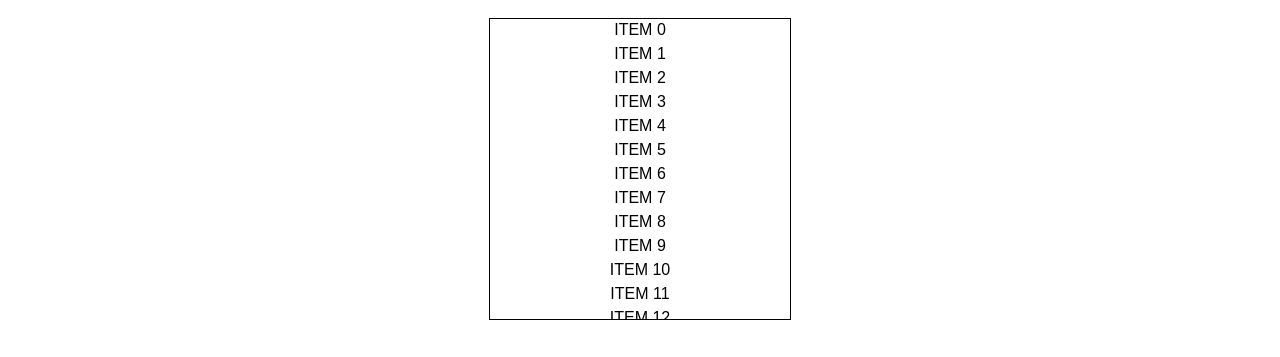
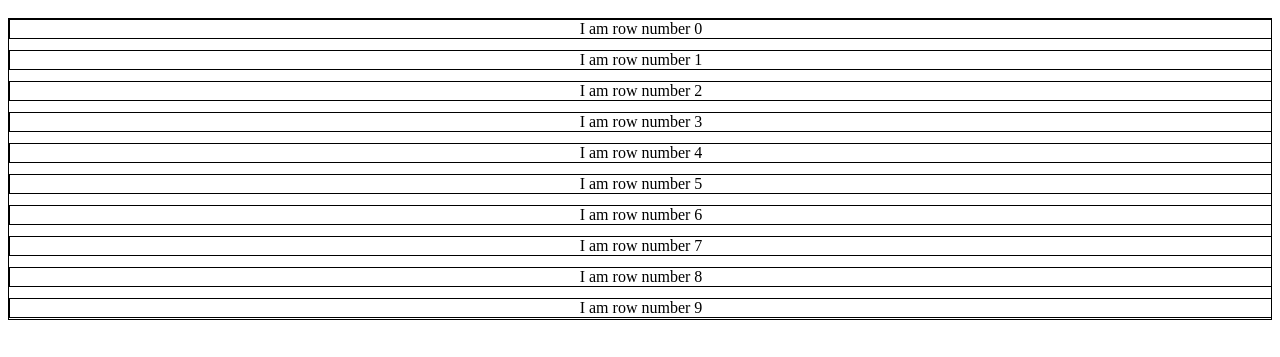
Before and after one commit to PavanAditya/Frontend-Native-Components, a plain HTML site: page virtual-scroll/index.html in a window 1280 px wide. Shown: the part 48-405 px from the top of the page. Drawn offline with Linux system fonts and the light colour scheme.

Commit message:
virtual scroll code cleaned

```diff
--- a/virtual-scroll/index.html
+++ b/virtual-scroll/index.html
@@ -7,7 +7,7 @@
 
 <body align="center">
     <h1>Virtual Scroll</h1>
-    <div id="container" align="center"></div>
+    <div id="placeholder"></div>
 </body>
 <script src="./main.js"></script>
 
--- a/virtual-scroll/main.js
+++ b/virtual-scroll/main.js
@@ -1,160 +1,110 @@
-/**
- * Creates a virtually-rendered scrollable list.
- * @param {object} config
- * @constructor
- */
 function VirtualList(config) {
-    var width = (config && config.w + 'px') || '100%';
-    var height = (config && config.h + 'px') || '100%';
-    var itemHeight = this.itemHeight = config.itemHeight;
+    var width = (config && config.w + "px") || "100%";
+    var height = (this.height = (config && config.h + "px") || "100%");
+    var itemHeight = (this.itemHeight = config.itemHeight);
 
     this.items = config.items;
     this.generatorFn = config.generatorFn;
     this.totalRows = config.totalRows || (config.items && config.items.length);
 
-    var scroller = VirtualList.createScroller(itemHeight * this.totalRows);
+    var totalHeight = itemHeight * this.totalRows;
+    this.scroller = VirtualList.createScroller(totalHeight);
     this.container = VirtualList.createContainer(width, height);
-    this.container.appendChild(scroller);
 
     var screenItemsLen = Math.ceil(config.h / itemHeight);
     // Cache 4 times the number of items that fit in the container viewport
-    this.cachedItemsLen = screenItemsLen * 3;
-    this._renderChunk(this.container, 0);
+    var cachedItemsLen = screenItemsLen * 3;
+    this._renderChunk(this.container, 0, cachedItemsLen / 2);
 
     var self = this;
     var lastRepaintY;
     var maxBuffer = screenItemsLen * itemHeight;
-    var lastScrolled = 0;
-
-    // As soon as scrolling has stopped, this interval asynchronouslyremoves all
-    // the nodes that are not used anymore
-    this.rmNodeInterval = setInterval(function () {
-        if (Date.now() - lastScrolled > 100) {
-            var badNodes = document.querySelectorAll('[data-rm="1"]');
-            for (var i = 0, l = badNodes.length; i < l; i++) {
-                self.container.removeChild(badNodes[i]);
-            }
-        }
-    }, 300);
 
     function onScroll(e) {
-        e = e || window.event; //ie
-        var te = e.target || e.srcElement; //ie
-        var scrollTop = te.scrollTop; // Triggers reflow
+        var scrollTop = e.target.scrollTop;
+        var first = parseInt(scrollTop / itemHeight) - screenItemsLen;
+        first = first < 0 ? 0 : first;
         if (!lastRepaintY || Math.abs(scrollTop - lastRepaintY) > maxBuffer) {
-            var first = parseInt(scrollTop / itemHeight) - screenItemsLen;
-            self._renderChunk(self.container, first < 0 ? 0 : first);
+            self._renderChunk(self.container, first, cachedItemsLen);
             lastRepaintY = scrollTop;
         }
 
-        lastScrolled = Date.now();
         e.preventDefault && e.preventDefault();
     }
 
-    if (this.container.attachEvent)
-        this.container.attachEvent('onscroll', onScroll);
-    else
-        this.container.addEventListener('scroll', onScroll);
+    this.container.addEventListener("scroll", onScroll);
 }
 
-VirtualList.prototype.createRow = function (i) {
+VirtualList.prototype._renderChunk = function (node, fromPos, howMany) {
+    var fragment = document.createDocumentFragment();
+    fragment.appendChild(this.scroller);
+
+    var finalItem = fromPos + howMany;
+    finalItem = finalItem > this.totalRows ? this.totalRows : finalItem;
+
+    for (var i = fromPos; i < finalItem; i++) {
         var item;
-    if (this.generatorFn)
-        item = this.generatorFn(i);
-    else if (this.items) {
-        if (typeof this.items[i] === 'string') {
+        if (this.generatorFn) item = this.generatorFn(i);
+        else {
+            console.log(this.items)
+            if (typeof this.items[i] === "string") {
                 var itemText = document.createTextNode(this.items[i]);
-            item = document.createElement('div');
-            item.style.height = this.itemHeight + 'px';
+                item = document.createElement("div");
+                item.style.height = this.height;
                 item.appendChild(itemText);
             } else {
                 item = this.items[i];
             }
         }
 
-    item.classname = 'vrow';
-    item.style.position = 'absolute';
-    item.style.top = (i * this.itemHeight) + 'px';
-    return item;
-};
-
-/**
- * Renders a particular, consecutive chunk of the total rows in the list. To
- * keep acceleration while scrolling, we mark the nodes that are candidate for
- * deletion instead of deleting them right away, which would suddenly stop the
- * acceleration. We delete them once scrolling has finished.
- *
- * @param {Node} node Parent node where we want to append the children chunk.
- * @param {Number} from Starting position, i.e. first children index.
- * @return {void}
- */
-VirtualList.prototype._renderChunk = function (node, from) {
-    var finalItem = from + this.cachedItemsLen;
-    if (finalItem > this.totalRows)
-        finalItem = this.totalRows;
-
-    // Append all the new rows in a document fragment that we will later append to
-    // the parent node
-    var fragment = document.createDocumentFragment();
-    for (var i = from; i < finalItem; i++) {
-        fragment.appendChild(this.createRow(i));
+        item.classList.add("vrow");
+        item.style.position = "absolute";
+        item.style.top = i * this.itemHeight + "px";
+        fragment.appendChild(item);
     }
 
-    // Hide and mark obsolete nodes for deletion.
-    for (var j = 1, l = node.childNodes.length; j < l; j++) {
-        node.childNodes[j].style.display = 'none';
-        node.childNodes[j].setAttribute('data-rm', '1');
-    }
+    node.innerHTML = "";
     node.appendChild(fragment);
 };
 
 VirtualList.createContainer = function (w, h) {
-    var c = document.createElement('div');
+    var c = document.createElement("div");
     c.style.width = w;
     c.style.height = h;
-    c.style.overflow = 'auto';
-    c.style.position = 'relative';
+    c.style.overflow = "auto";
+    c.style.position = "relative";
     c.style.padding = 0;
-    c.style.border = '1px solid black';
+    c.style.border = "1px solid black";
     return c;
 };
 
 VirtualList.createScroller = function (h) {
-    var scroller = document.createElement('div');
+    var scroller = document.createElement("div");
     scroller.style.opacity = 0;
-    scroller.style.position = 'absolute';
+    scroller.style.position = "absolute";
     scroller.style.top = 0;
     scroller.style.left = 0;
-    scroller.style.width = '1px';
-    scroller.style.height = h + 'px';
+    scroller.style.width = "1px";
+    scroller.style.height = h + "px";
     return scroller;
 };
 
-
 var list = new VirtualList({
-    w: 300,
+    // w: 300,
     h: 300,
-    itemHeight: 24,
+    itemHeight: 31,
     totalRows: 1000000,
+    // items: ['abc', 'def', 'ghi'], // ? If any elements are to be passed instead of a generator function (if generatorFn is passed, items list will be ignored)
     generatorFn: function (row) {
         var el = document.createElement("div");
-        el.innerHTML = "ITEM " + row;
-        el.className = 'celda';
+        el.innerHTML = "I am row number " + row;
+        el.style.border = "1px solid black";
+        el.style.textAlign = "center";
+        el.style.width = "100%";
         return el;
     }
 });
-document.getElementById("container").appendChild(list.container);
 
-
-var onClickFunct = function (e) {
-    e = e || window.event;
-    var te = e.target || e.srcElement;
-    if (this.old)
-        this.old.classList.remove("green_bg");
-    this.old = te;
-    if (te.tagName.toLowerCase() == "div") {
-        te.classList.add("green_bg");
-    }
-};
-
-document.getElementById("container").onclick = onClickFunct;
+list.container.style.marginLeft = "auto";
+list.container.style.marginRight = "auto";
+document.getElementById("placeholder").appendChild(list.container);
```
Lines whose indentation alone changed are shown as unchanged.
